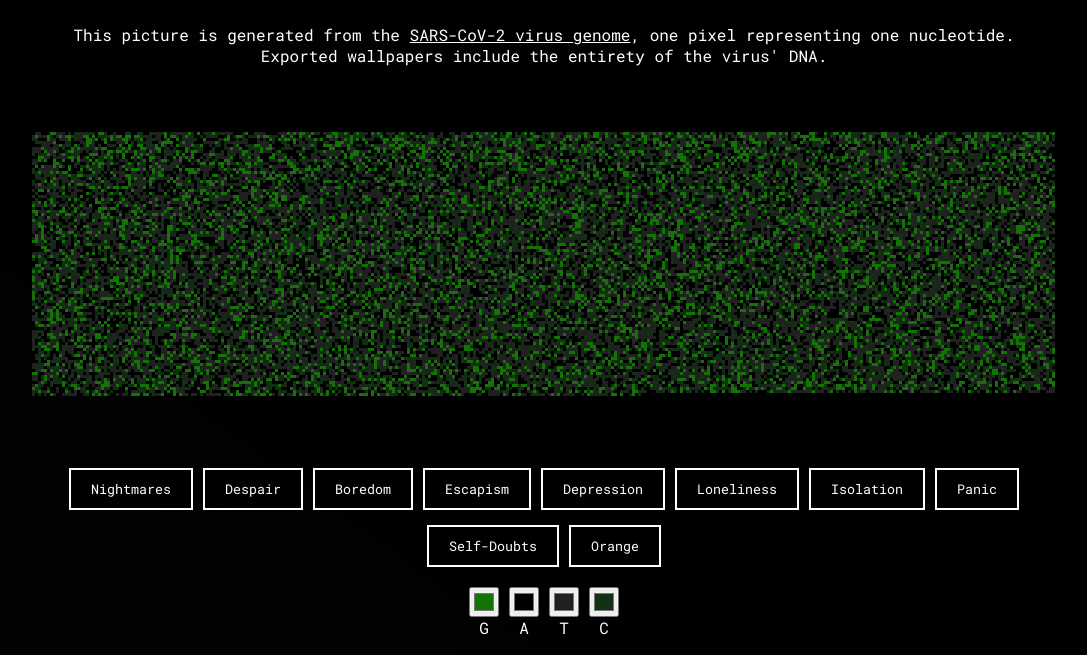
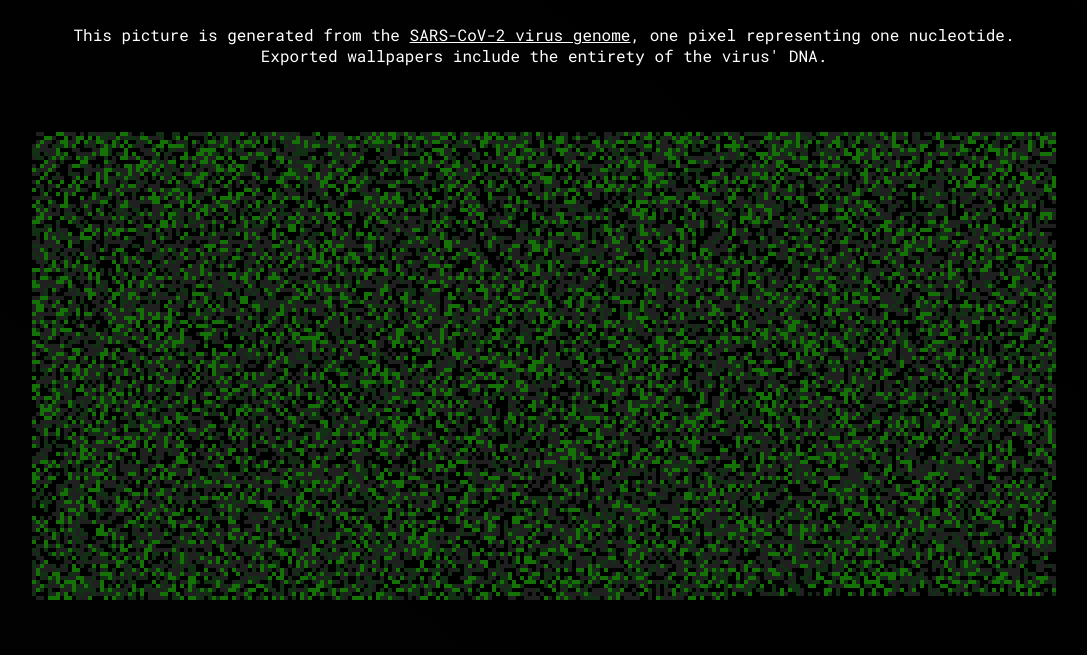
Before and after one commit to TheFreal/covisualizer, a plain HTML site: page index.html in a window 1280 px wide. Shown: the part 139-794 px from the top of the page, without its empty margins (96-1183 px from the left). Drawn offline with Linux system fonts and the light colour scheme.

Commit message:
Visual cleanup

```diff
--- a/style.css
+++ b/style.css
@@ -60,10 +60,12 @@ p > a {
 
 #genome {
   height: auto;
-  min-height: 40vh;
+  min-height: 30vh;
+  margin-bottom: 30px;
+  max-height: 60vh;
   display: grid;
-  grid-template-columns: repeat(auto-fill, 3px);
-  grid-template-rows: repeat(auto-fill, 3px);
+  grid-template-columns: repeat(auto-fill, 4px);
+  grid-template-rows: repeat(auto-fill, 4px);
 }
 
 #genome > span {
@@ -103,6 +105,12 @@ p > a {
   border: 0;
   box-shadow: none;
   border-radius: 0px;
+  cursor: pointer;
+  transition-duration: 0.2s;
+}
+
+.button:hover {
+  opacity: 0.7;
 }
 
 .schemeBtn {
```
